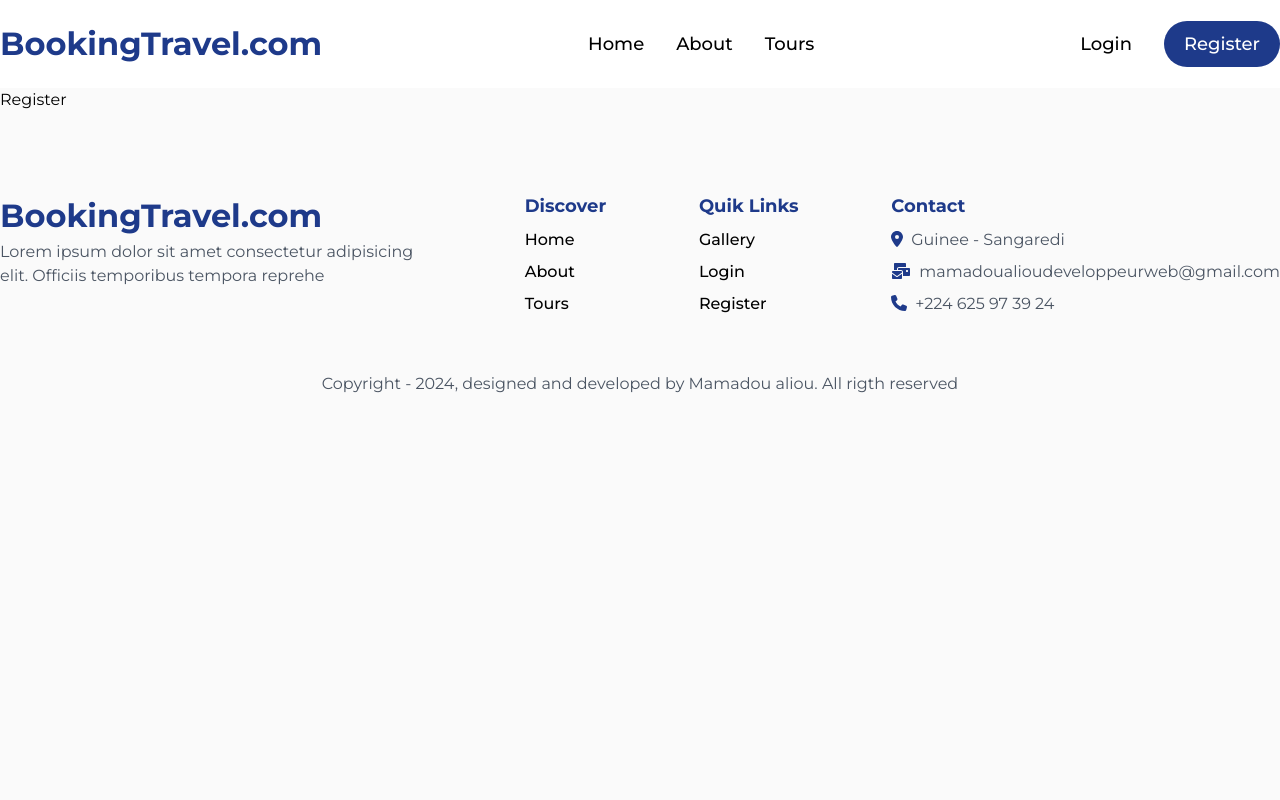
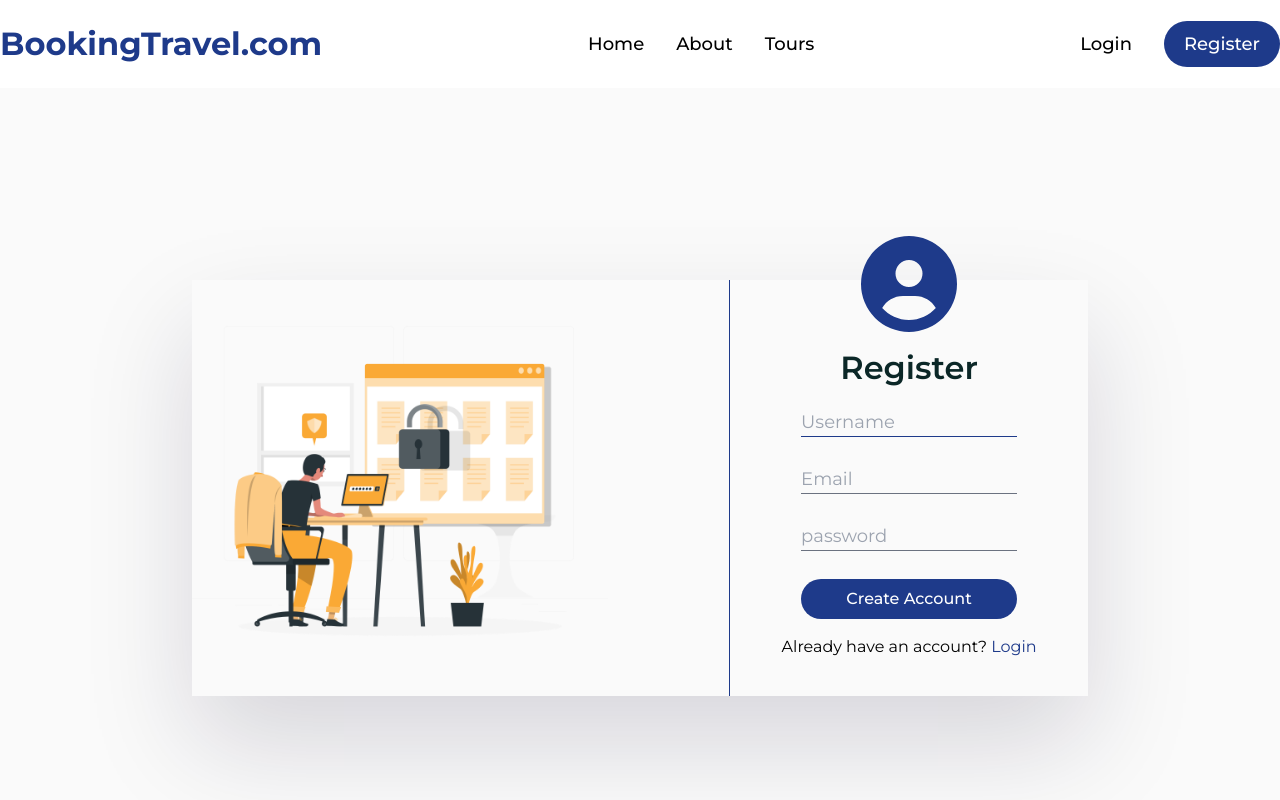
Before and after one commit to aliou77/MERN-Stack-Travel-Booking-Website, a React (Create React App) app in the folder frontend/: page /register in a window 1280 px wide. Shown: the top 800 px of the page. Built offline with nearby package versions, Linux system fonts and the light colour scheme; a web font is replaced by a local one.

Commit message:
design: login + registration page

```diff
--- a/frontend/src/App.css
+++ b/frontend/src/App.css
@@ -47,6 +47,16 @@ a {
 /* classes */
 .img-center{
   @apply bg-cover bg-center;
+}
+.btn-submit{
+  @apply font-medium text-white bg-blue-900 py-2 rounded-full hover:bg-blue-800;
+}
+.input-field{
+  @apply outline-none border-b border-gray-500 text-lg bg-transparent w-full;
+  transition: all .4s;
+}
+.input-field:focus{
+  @apply border-blue-900;
 }
 
 /* header css */
@@ -167,7 +177,13 @@ div.tour-item img{
   @apply border-blue-900;
 }
 
-
+/* css login page */
+.main-login .content, .main-register .content{
+  box-shadow: rgba(17, 12, 46, 0.15) 0px 48px 100px 0px;
+}
+.login-img{
+  @apply h-[26rem];
+}
 
 
 
--- a/frontend/src/Components/Booking.tsx
+++ b/frontend/src/Components/Booking.tsx
@@ -16,7 +16,7 @@ function Booking({tour}) {
     })
     const navigate = useNavigate()
 
-    const handleChange = (e: Event) =>{
+    const handleChange = (e) =>{
         // console.log(e.target.id)
         setCredentials(prev => ({
             ...prev,
@@ -24,7 +24,7 @@ function Booking({tour}) {
         }))
     }
 
-    const handleClick = (e: Event) =>{
+    const handleClick = (e) =>{
         e.preventDefault()
         // console.log(credentials)
         navigate("/thank-you");
@@ -71,7 +71,7 @@ function Booking({tour}) {
                         </div>
                     </div>
                     <div className="btn-informations w-full mt-[3rem]">
-                        <button type='submit' onClick={handleClick} className=' w-full font-medium text-white bg-blue-900 py-2 rounded-full hover:bg-blue-800'>Book now</button>
+                        <button type='submit' onClick={handleClick} className=' w-full '>Book now</button>
                     </div>
                 </form>
             </div>
--- a/frontend/src/Pages/Login.jsx
+++ /dev/null
@@ -1,9 +0,0 @@
-import React from 'react'
-
-function Login() {
-  return (
-    <div>Login</div>
-  )
-}
-
-export default Login
--- /dev/null
+++ b/frontend/src/Pages/Login.tsx
@@ -0,0 +1,72 @@
+import React, { useState } from 'react'
+// @ts-ignore
+import loginImg from '../assets/images/login.png'
+import { Link } from 'react-router-dom'
+import { FontAwesomeIcon } from '@fortawesome/react-fontawesome'
+import { faUserCircle } from '@fortawesome/free-solid-svg-icons'
+
+
+function Login() {
+
+  const [credentials, setCredentials] = useState({
+    email: "",
+    password: ""
+  })
+
+  const handleChange = (e) =>{
+    // console.log(e.target.id)
+    setCredentials(prev => ({
+        ...prev,
+        [e.target?.name]: e.target?.value
+    }))
+  }
+
+  const handleClick = (e)=>{
+    e.preventDefault();
+    // console.log(credentials)
+  }
+
+
+  return (
+    <main className='main-login p-[12rem] desktop-width'>
+      <div className="content flex ">
+        <div className="left w-[84rem]">
+          <div className="img">
+            <img src={loginImg} className='login-img' alt="login" />
+          </div>
+        </div>
+        <div className="right relative w-full border-s border-blue-900">
+          <div className="right-content flex flex-col justify-center items-center gap-4">
+            <div className="icon absolute top-[-44px] flex justify-center w-full">
+              <FontAwesomeIcon icon={faUserCircle} className=' text-[6rem] text-blue-900' />
+            </div>
+            <h1 className='text-[2rem] font-semibold mt-[4rem]'>Login</h1>
+            <form onSubmit={handleClick} className="flex flex-col gap-7">
+              <input type="email" name='email'
+                value={credentials.email}
+                onChange={handleChange}
+                placeholder='Email'
+                className='input-field'
+                required
+                autoFocus
+                />
+              <input type="password" name='password'
+                value={credentials.password}
+                onChange={handleChange}
+                placeholder='password'
+                className='input-field'
+                required
+                />
+              <div className="btn">
+                <button type='submit' className='btn-submit w-full'>Login</button>
+              </div>
+            </form>
+            <p>Don't have an account? <Link to={"/register"} className='text-blue-900 hover:text-blue-800 hover:underline'>Create</Link> </p>
+          </div>
+        </div>
+      </div>
+    </main>
+  )
+}
+
+export default Login
--- a/frontend/src/Pages/Register.jsx
+++ /dev/null
@@ -1,9 +0,0 @@
-import React from 'react'
-
-function Register() {
-  return (
-    <div>Register</div>
-  )
-}
-
-export default Register
--- /dev/null
+++ b/frontend/src/Pages/Register.tsx
@@ -0,0 +1,80 @@
+import React, { useState } from 'react'
+// @ts-ignore
+import registerImg from '../assets/images/register.png'
+import { Link } from 'react-router-dom'
+import { FontAwesomeIcon } from '@fortawesome/react-fontawesome'
+import { faUserCircle } from '@fortawesome/free-solid-svg-icons'
+
+
+function Register() {
+
+  const [credentials, setCredentials] = useState({
+    userName: "",
+    email: "",
+    password: ""
+  })
+
+  const handleChange = (e) =>{
+    // console.log(e.target.id)
+    setCredentials(prev => ({
+        ...prev,
+        [e.target?.name]: e.target?.value
+    }))
+  }
+
+  const handleClick = (e)=>{
+    e.preventDefault();
+    console.log(credentials)
+  }
+
+
+  return (
+    <main className='main-register p-[12rem] desktop-width'>
+      <div className="content flex ">
+        <div className="left w-[84rem]">
+          <div className="img">
+            <img src={registerImg} className='login-img' alt="login" />
+          </div>
+        </div>
+        <div className="right relative w-full border-s border-blue-900">
+          <div className="right-content flex flex-col justify-center items-center gap-4">
+            <div className="icon absolute top-[-44px] flex justify-center w-full">
+              <FontAwesomeIcon icon={faUserCircle} className=' text-[6rem] text-blue-900' />
+            </div>
+            <h1 className='text-[2rem] font-semibold mt-[4rem]'>Register</h1>
+            <form onSubmit={handleClick} className="flex flex-col gap-7">
+              <input type="text" name='userName'
+                value={credentials.userName}
+                onChange={handleChange}
+                placeholder='Username'
+                className='input-field'
+                required
+                autoFocus
+                />
+              <input type="email" name='email'
+                value={credentials.email}
+                onChange={handleChange}
+                placeholder='Email'
+                className='input-field'
+                required
+                />
+              <input type="password" name='password'
+                value={credentials.password}
+                onChange={handleChange}
+                placeholder='password'
+                className='input-field'
+                required
+                />
+              <div className="btn">
+                <button type='submit' className='btn-submit w-full' >Create Account</button>
+              </div>
+            </form>
+            <p>Already have an account? <Link to={"/login"} className='text-blue-900 hover:text-blue-800 hover:underline'>Login</Link> </p>
+          </div>
+        </div>
+      </div>
+    </main>
+  )
+}
+
+export default Register;
--- a/frontend/src/Pages/ThankYou.tsx
+++ b/frontend/src/Pages/ThankYou.tsx
@@ -1,4 +1,4 @@
-import { faCheckCircle, faCheckSquare, faCircleCheck } from '@fortawesome/free-solid-svg-icons'
+import { faCircleCheck } from '@fortawesome/free-solid-svg-icons'
 import { FontAwesomeIcon } from '@fortawesome/react-fontawesome'
 import React from 'react'
 import { Link } from 'react-router-dom'
```
